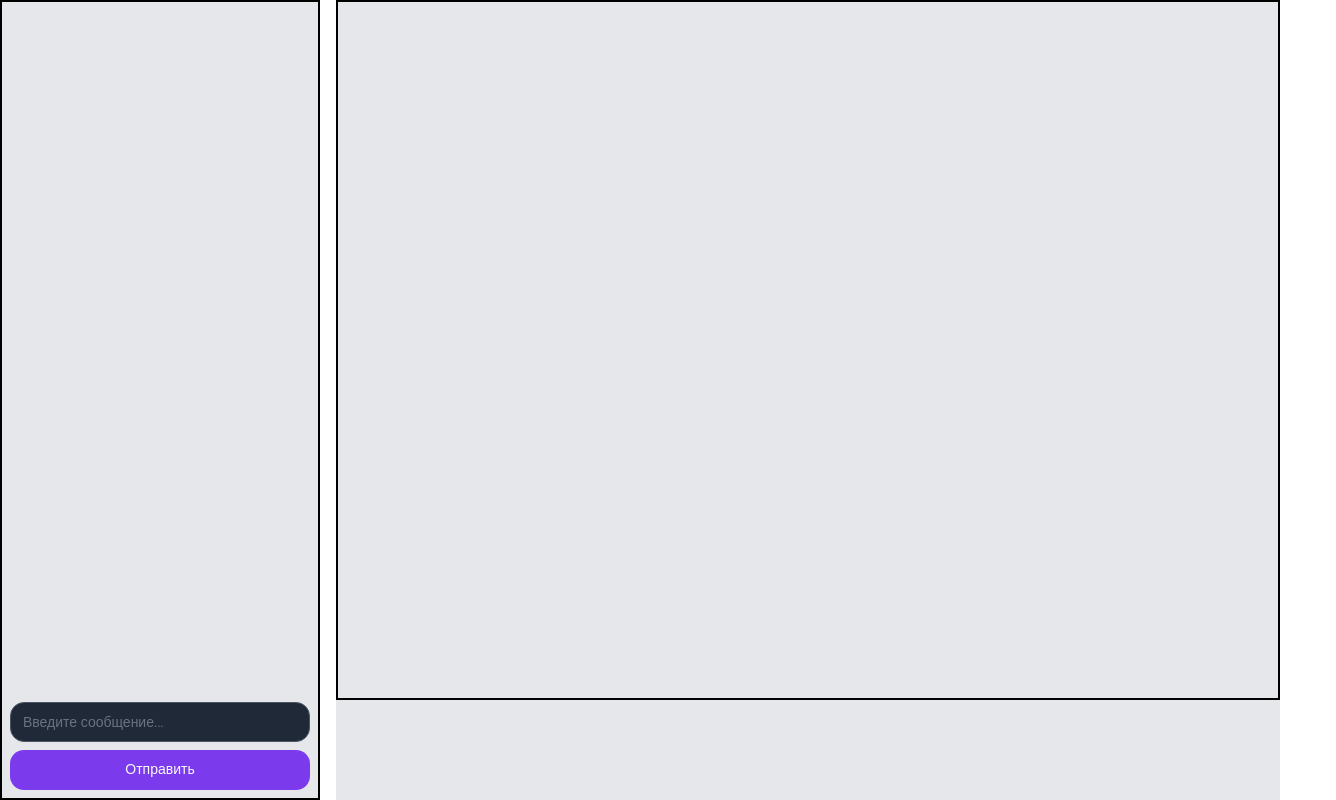
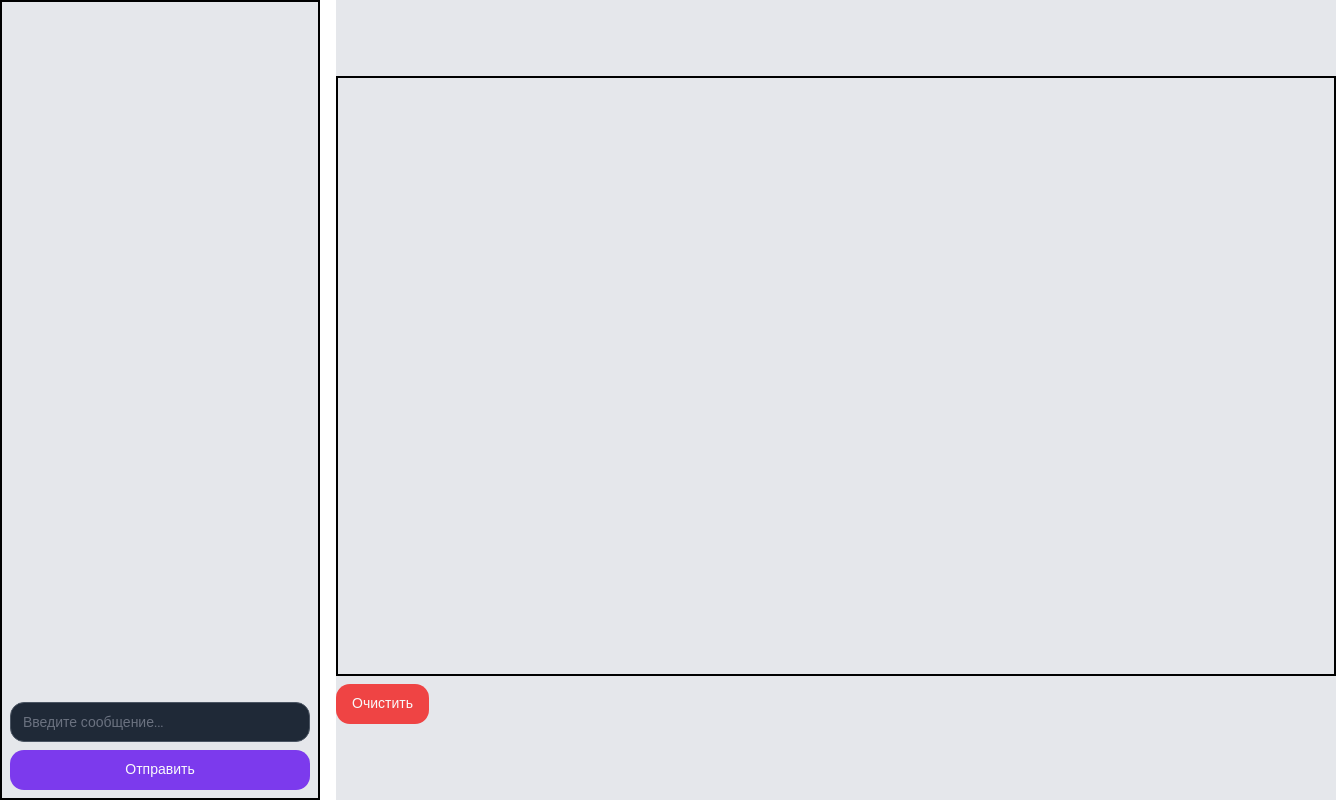
Before and after one commit to Leroyalle/art-mystery-client, a Next.js app: page /room/1 in a window 1280 px wide. Shown: the whole page, 1336 px wide, since content can reach past the window. Built offline with nearby package versions, Linux system fonts and the light colour scheme; no server answers.

Commit message:
connection with socket, onClear, onInit, onPaint funcs

```diff
--- /dev/null
+++ b/@types/canvas.ts
@@ -0,0 +1,6 @@
+export type PaintCoords = {
+  x: number;
+  y: number;
+  dx: number;
+  dy: number;
+};
--- a/app/(game)/room/[id]/page.tsx
+++ b/app/(game)/room/[id]/page.tsx
@@ -1,7 +1,46 @@
-import { Container } from '@/components/shared';
+'use client';
+import { PaintCoords } from '@/@types/canvas';
+import { Canvas, Container } from '@/components/shared';
 import { Button, Input } from '@/components/ui';
+import { useEffect, useRef } from 'react';
+import { io, Socket } from 'socket.io-client';
 
 export default function Room() {
+  const socketRef = useRef<Socket>();
+  const canvasCtxRef = useRef<CanvasRenderingContext2D>();
+
+  useEffect(() => {
+    socketRef.current = io(process.env.NEXT_PUBLIC_BASE_URL);
+
+    socketRef.current.on('repaint', ({ x, y, dx, dy }) => {
+      if (canvasCtxRef.current) {
+        canvasCtxRef.current.beginPath();
+        canvasCtxRef.current.moveTo(x, y);
+        canvasCtxRef.current.lineTo(x - dx, y - dy);
+        canvasCtxRef.current.stroke();
+        canvasCtxRef.current.closePath();
+      }
+    });
+
+    socketRef.current.on('clear_canvas', () => {
+      if (canvasCtxRef.current) {
+        canvasCtxRef.current?.clearRect(0, 0, 1000, 600);
+      }
+    });
+  }, []);
+
+  const onPaint = (data: PaintCoords) => {
+    if (socketRef.current) {
+      socketRef.current.emit('paint', data);
+    }
+  };
+
+  const onClear = () => {
+    if (socketRef.current) {
+      socketRef.current.emit('clear');
+    }
+  };
+
   return (
     <Container className="flex gap-4 justify-between">
       <section className="p-2 h-[100vh] flex max-w-96 min-w-80 flex-col bg-gray-200 gap-2 border-black border-2">
@@ -14,8 +53,13 @@ export default function Room() {
           <Button className="w-full">Отправить</Button>
         </div>
       </section>
-      <section className="flex-1 bg-gray-200">
-        <canvas className="w-full h-full max-w-[1100px] max-h-[700px] border-black border-2"></canvas>
+      <section className="flex-1 bg-gray-200 flex items-center justify-center">
+        <Canvas
+          onPaint={onPaint}
+          onInit={(ctx) => (canvasCtxRef.current = ctx)}
+          onClear={onClear}
+          className="flex flex-col gap-y-2 items-start"
+        />
       </section>
     </Container>
   );
--- /dev/null
+++ b/components/shared/canvas.tsx
@@ -0,0 +1,61 @@
+import { PaintCoords } from '@/@types/canvas';
+import React from 'react';
+import { Button } from '../ui';
+
+type TCanvas = {
+  onPaint: (data: PaintCoords) => void;
+  onInit: (ref: CanvasRenderingContext2D) => void;
+  onClear: () => void;
+  className?: string;
+};
+
+export const Canvas: React.FC<TCanvas> = function Canvas({ onPaint, onInit, onClear, className }) {
+  const rootRef = React.useRef<HTMLCanvasElement | null>(null);
+
+  React.useEffect(() => {
+    if (rootRef.current) {
+      const ctx = rootRef.current.getContext('2d');
+      if (ctx) {
+        onInit(ctx);
+        rootRef.current.width = 1000;
+        rootRef.current.height = 600;
+        ctx.lineCap = 'round';
+        ctx.lineWidth = 8;
+        ctx.strokeStyle = 'black';
+
+        rootRef.current.addEventListener('mousemove', (e) => {
+          const x = e.offsetX;
+          const y = e.offsetY;
+          const dx = e.movementX;
+          const dy = e.movementY;
+
+          if (e.buttons > 0) {
+            ctx.beginPath();
+            ctx.moveTo(x, y);
+            ctx.lineTo(x - dx, y - dy);
+            ctx.stroke();
+            ctx.closePath();
+            onPaint({ x, y, dy, dx });
+          }
+        });
+      }
+    }
+  }, []);
+
+  const handleClickClear = () => {
+    onClear();
+    if (rootRef.current) {
+      const ctx = rootRef.current.getContext('2d');
+      ctx?.clearRect(0, 0, 1000, 600);
+    }
+  };
+
+  return (
+    <div className={className}>
+      <canvas ref={rootRef} className="w-[1000px] h-[600px] border-black border-2" />
+      <Button onClick={handleClickClear} variant={'destructive'}>
+        Очистить
+      </Button>
+    </div>
+  );
+};
--- a/components/shared/index.ts
+++ b/components/shared/index.ts
@@ -1,3 +1,4 @@
 export { Container } from './container';
 export { Title } from './title';
 export { Providers } from './providers';
+export { Canvas } from './canvas';
--- a/package.json
+++ b/package.json
@@ -17,6 +17,7 @@
     "nextjs-toploader": "^3.7.15",
     "react": "^18",
     "react-dom": "^18",
+    "socket.io-client": "^4.8.1",
     "tailwind-merge": "^2.5.4",
     "tailwindcss-animate": "^1.0.7"
   },
```
Also changed, not shown: 2 other files (tests, documents, lock files or other folders).
